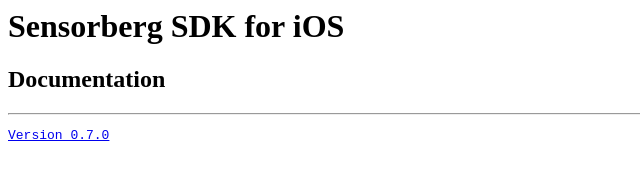
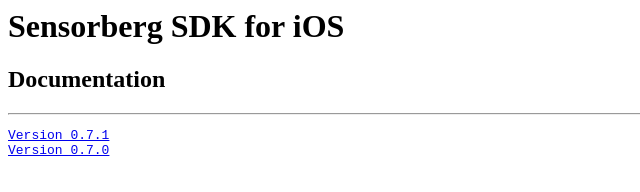
Before and after one commit to tagyro/ios-sdk, a plain HTML site: page index.html in a window 1280 px wide. Shown: the full height of the page, 0-640 px from the left. Drawn offline with Linux system fonts and the light colour scheme.

Commit message:
Documentation for Sensorberg iOS SDK 0.7.1

```diff
--- a/index.html
+++ b/index.html
@@ -1,3 +1,3 @@
 <html><body><h1>Sensorberg SDK for iOS</h1><h2>Documentation</h2><hr/><pre>
-<a href="0.7.0">Version 0.7.0<a><br>
+<a href="0.7.1">Version 0.7.1<a><br><a href="0.7.0">Version 0.7.0<a><br>
 </pre></body></html>
```
